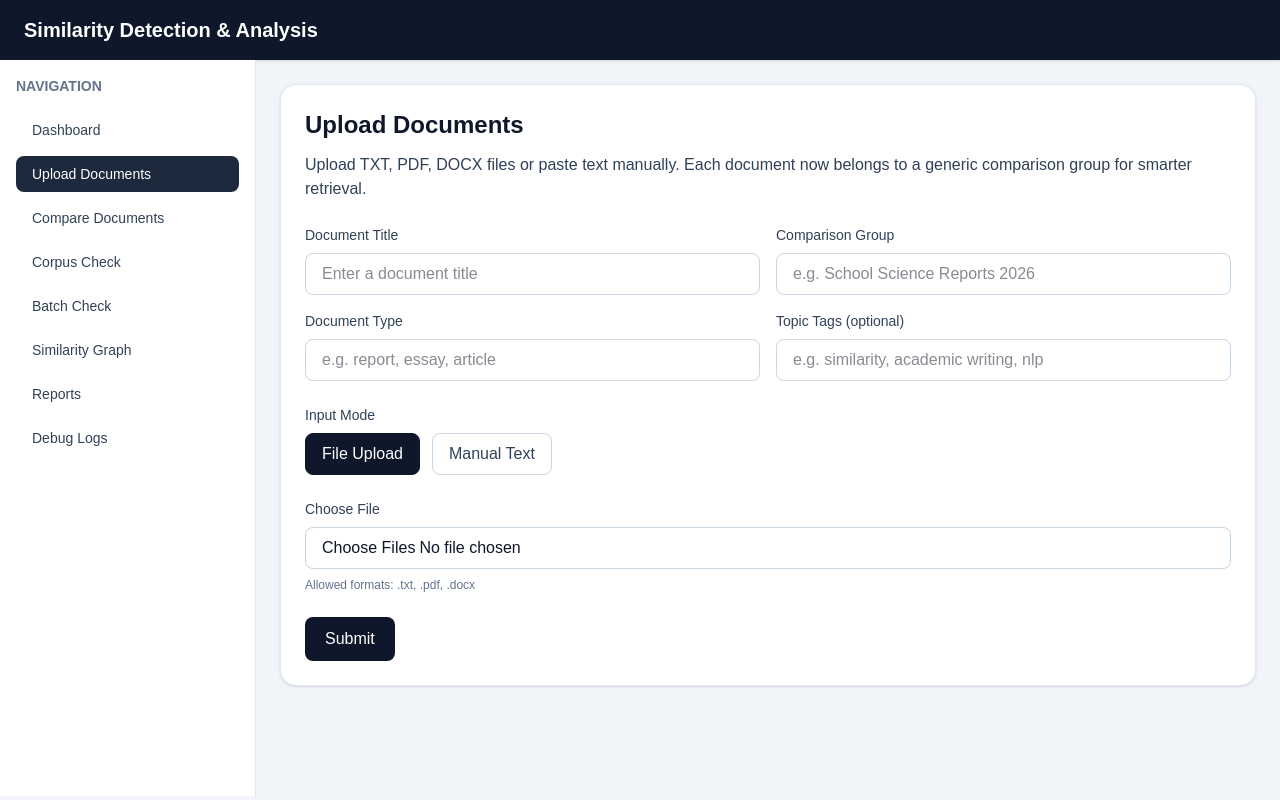
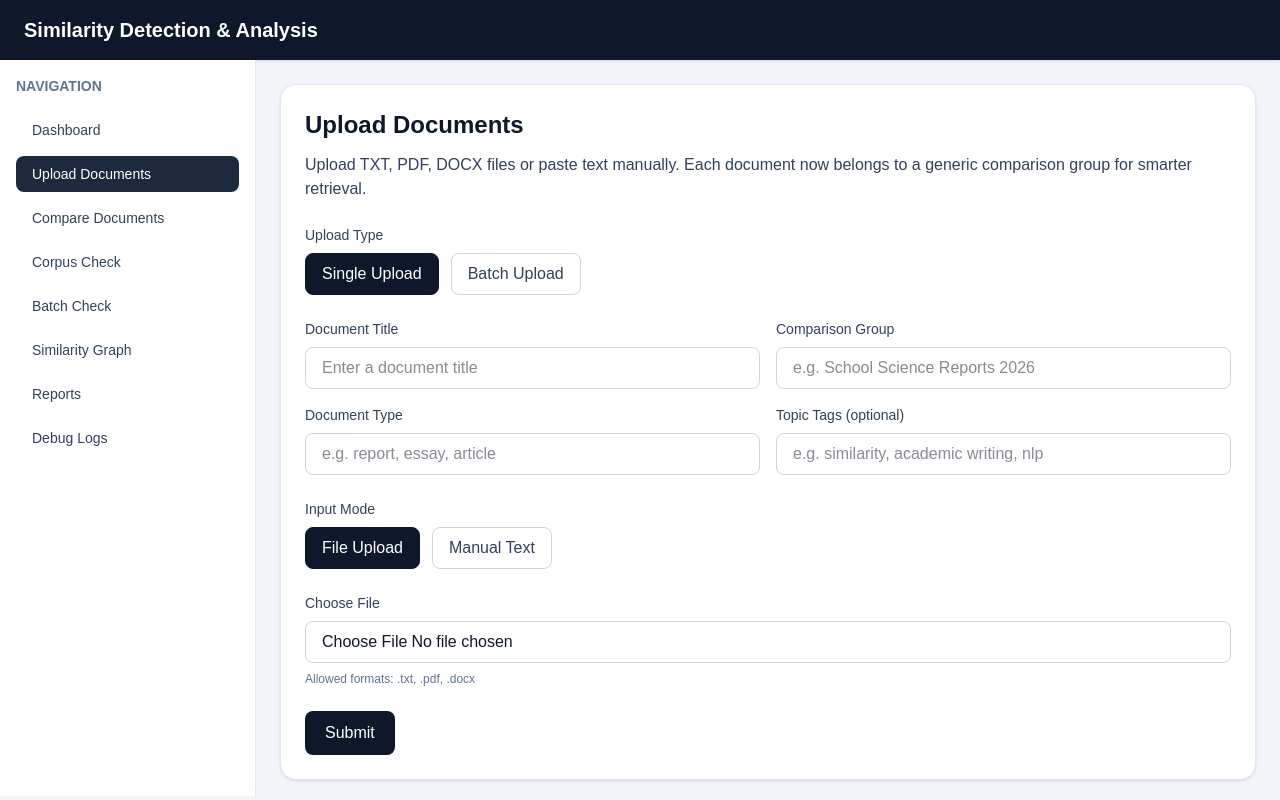
Before and after one commit to enamee/SDP_Plagiarism_Analysis_Platform, a React (Vite) app in the folder frontend/: page /upload in a window 1280 px wide. Built offline with nearby package versions, Linux system fonts and the light colour scheme.

Commit message:
feat(upload): add single vs batch mode with filename-based batch titles

```diff
--- a/frontend/src/pages/UploadPage.jsx
+++ b/frontend/src/pages/UploadPage.jsx
@@ -1,7 +1,15 @@
 import { useState } from 'react'
 import { uploadDocument } from '../services/documentService'
 
+function getTitleFromFilename(filename) {
+  const lastDotIndex = filename.lastIndexOf('.')
+  const stem = lastDotIndex > 0 ? filename.slice(0, lastDotIndex) : filename
+
+  return stem.trim() || 'Untitled Document'
+}
+
 function UploadPage() {
+  const [uploadMode, setUploadMode] = useState('single')
   const [title, setTitle] = useState('')
   const [comparisonGroup, setComparisonGroup] = useState('')
   const [documentType, setDocumentType] = useState('')
@@ -15,13 +23,24 @@ function UploadPage() {
   const [error, setError] = useState('')
   const [result, setResult] = useState(null)
 
+  const isBatchUpload = uploadMode === 'batch'
+
+  const handleUploadModeChange = (mode) => {
+    setUploadMode(mode)
+    setInputMode('file')
+    setError('')
+    setResult(null)
+    setSelectedFiles([])
+    setManualText('')
+  }
+
   const handleSubmit = async (event) => {
     event.preventDefault()
 
     setError('')
     setResult(null)
 
-    if (!title.trim()) {
+    if (!isBatchUpload && !title.trim()) {
       setError('Please enter a title.')
       return
     }
@@ -48,16 +67,22 @@ function UploadPage() {
 
     try {
       setLoading(true)
-      if (inputMode === 'file') {
+      if (isBatchUpload) {
+        if (selectedFiles.length === 0) {
+          setError('Please choose at least one file.')
+          return
+        }
+
         const uploadedDocuments = []
 
         for (const selectedFile of selectedFiles) {
+          const derivedTitle = getTitleFromFilename(selectedFile.name)
           const formData = new FormData()
-          formData.append('title', title)
+          formData.append('title', derivedTitle)
           formData.append('comparison_group', comparisonGroup)
           formData.append('document_type', documentType)
           formData.append('topic_tag', topicTag)
-          formData.append('input_mode', inputMode)
+          formData.append('input_mode', 'file')
           formData.append('file', selectedFile)
 
           const data = await uploadDocument(formData)
@@ -71,6 +96,23 @@ function UploadPage() {
           document: firstDocument,
           uploaded_documents: uploadedDocuments,
         })
+        setSelectedFiles([])
+      } else if (inputMode === 'file') {
+        if (selectedFiles.length === 0) {
+          setError('Please choose a file.')
+          return
+        }
+
+        const formData = new FormData()
+        formData.append('title', title)
+        formData.append('comparison_group', comparisonGroup)
+        formData.append('document_type', documentType)
+        formData.append('topic_tag', topicTag)
+        formData.append('input_mode', inputMode)
+        formData.append('file', selectedFiles[0])
+
+        const data = await uploadDocument(formData)
+        setResult(data)
         setSelectedFiles([])
       } else {
         const formData = new FormData()
@@ -100,7 +142,39 @@ function UploadPage() {
       </p>
 
       <form onSubmit={handleSubmit} className="space-y-6">
+        <div>
+          <label className="block text-sm font-medium text-slate-700 mb-2">
+            Upload Type
+          </label>
+          <div className="flex gap-3 flex-wrap">
+            <button
+              type="button"
+              onClick={() => handleUploadModeChange('single')}
+              className={`rounded-lg px-4 py-2 border ${
+                uploadMode === 'single'
+                  ? 'bg-slate-900 text-white border-slate-900'
+                  : 'bg-white text-slate-700 border-slate-300'
+              }`}
+            >
+              Single Upload
+            </button>
+
+            <button
+              type="button"
+              onClick={() => handleUploadModeChange('batch')}
+              className={`rounded-lg px-4 py-2 border ${
+                uploadMode === 'batch'
+                  ? 'bg-slate-900 text-white border-slate-900'
+                  : 'bg-white text-slate-700 border-slate-300'
+              }`}
+            >
+              Batch Upload
+            </button>
+          </div>
+        </div>
+
         <div className="grid md:grid-cols-2 gap-4">
+          {!isBatchUpload && (
             <div>
               <label className="block text-sm font-medium text-slate-700 mb-2">
                 Document Title
@@ -113,6 +187,7 @@ function UploadPage() {
                 className="w-full rounded-lg border border-slate-300 px-4 py-2 outline-none focus:border-slate-500"
               />
             </div>
+          )}
 
           <div>
             <label className="block text-sm font-medium text-slate-700 mb-2">
@@ -154,6 +229,7 @@ function UploadPage() {
           </div>
         </div>
 
+        {!isBatchUpload && (
           <div>
             <label className="block text-sm font-medium text-slate-700 mb-2">
               Input Mode
@@ -184,15 +260,16 @@ function UploadPage() {
               </button>
             </div>
           </div>
+        )}
 
-        {inputMode === 'file' ? (
+        {(isBatchUpload || inputMode === 'file') ? (
           <div>
             <label className="block text-sm font-medium text-slate-700 mb-2">
-              Choose File
+              {isBatchUpload ? 'Choose Files' : 'Choose File'}
             </label>
             <input
               type="file"
-              multiple
+              multiple={isBatchUpload}
               accept=".txt,.pdf,.docx"
               onChange={(e) => setSelectedFiles(Array.from(e.target.files || []))}
               className="block w-full rounded-lg border border-slate-300 px-4 py-2 bg-white"
@@ -203,9 +280,22 @@ function UploadPage() {
             {selectedFiles.length > 0 && (
               <div className="mt-2">
                 <p className="text-sm text-slate-700">Selected files: {selectedFiles.length}</p>
+                {isBatchUpload && (
+                  <p className="text-xs text-slate-500 mt-1">
+                    Batch upload will use each filename as that document&apos;s title.
+                  </p>
+                )}
                 <ul className="mt-1 max-h-24 overflow-y-auto text-xs text-slate-600 space-y-1">
                   {selectedFiles.map((file) => (
-                    <li key={`${file.name}-${file.size}`}>{file.name}</li>
+                    <li key={`${file.name}-${file.size}`}>
+                      {file.name}
+                      {isBatchUpload && (
+                        <span className="text-slate-500">
+                          {' '}
+                          - Title: {getTitleFromFilename(file.name)}
+                        </span>
+                      )}
+                    </li>
                   ))}
                 </ul>
               </div>
```
Lines whose indentation alone changed are shown as unchanged.
